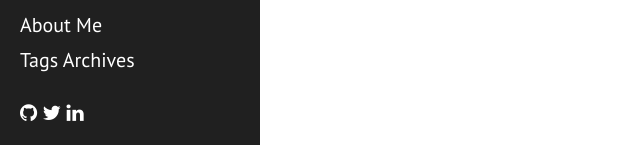
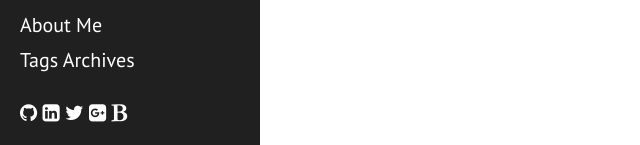
Before and after one commit to raytong82/raytong8, a Jekyll site: the page built from tag/test.md, in a window 1280 px wide. Shown: the part 752-897 px from the top of the page, without its empty margins (0-640 px from the left). Built offline with Jekyll 4.4.1, drawn with Linux system fonts in a browser that asks for light colours; nearby versions of some CDN libraries.

Commit message:
update style

```diff
--- a/_config.yml
+++ b/_config.yml
@@ -13,7 +13,8 @@ social:
   github:           raytong82
   linkedin:         raytong
   twitter:          raytong82
-
+  googleplus:       114437443659417372051
+  blogspot:         codingrecipes
 
 # Dependencies
 markdown:         kramdown
--- a/_includes/sidebar.html
+++ b/_includes/sidebar.html
@@ -28,8 +28,10 @@
     </nav>
     <div class="sidebar-icon-group">
       {% if site.social.github != null %}<a class="sidebar-icon" href="http://github.com/{{ site.social.github }}"><i class="fa fa-github"></i></a>{% endif %}
+      {% if site.social.linkedin != null %}<a class="sidebar-icon" href="http://www.linkedin.com/in/{{ site.social.linkedin }}"><i class="fa fa-linkedin-square"></i></a>{% endif %}
       {% if site.social.twitter != null %}<a class="sidebar-icon" href="http://twitter.com/{{ site.social.twitter }}"><i class="fa fa-twitter"></i></a>{% endif %}
-      {% if site.social.linkedin != null %}<a class="sidebar-icon" href="http://www.linkedin.com/in/{{ site.social.linkedin }}"><i class="fa fa-linkedin"></i></a>{% endif %}
+      {% if site.social.googleplus != null %}<a class="sidebar-icon" href="http://plus.google.com/{{ site.social.googleplus }}"><i class="fa fa-google-plus-square"></i></a>{% endif %}
+      {% if site.social.blogspot != null %}<a class="sidebar-icon" href="http://{{ site.social.blogspot }}.blogspot.com"><i class="fa fa-bold"></i></a>{% endif %}
     </div>
   </div>
 </div>
--- a/_layouts/blog_by_tag.html
+++ b/_layouts/blog_by_tag.html
@@ -13,7 +13,7 @@ layout: default
       {% if post_year != previous_post_year %}
         <div class="tag-year">{{ post_year }}</div>
       {% endif %}
-      <div class="tag-item"><a href="{{ post.url }}/" class="tag-item-link">{{ post.title }}</a> <span class="tag-date">{{ post.date | date_to_string }}</span></div>
+      <div class="tag-item"><a href="{{ post.url }}" class="tag-item-link">{{ post.title }}</a> <span class="tag-date">{{ post.date | date_to_string }}</span></div>
       {% assign previous_post_year = post_year %}
     {% endfor %}
   {% endif %}
--- a/public/css/raytong82.css
+++ b/public/css/raytong82.css
@@ -46,8 +46,14 @@ i.fa.fa-github:hover {
 i.fa.fa-twitter:hover {
   color: #5ae;
 }
-i.fa.fa-linkedin:hover {
+i.fa.fa-linkedin-square:hover {
   color: #27b;
+}
+i.fa.fa-google-plus-square:hover {
+  color: #c43;
+}
+i.fa.fa-bold:hover {
+  color: #e60;
 }
 
 /** tags archives */
```
